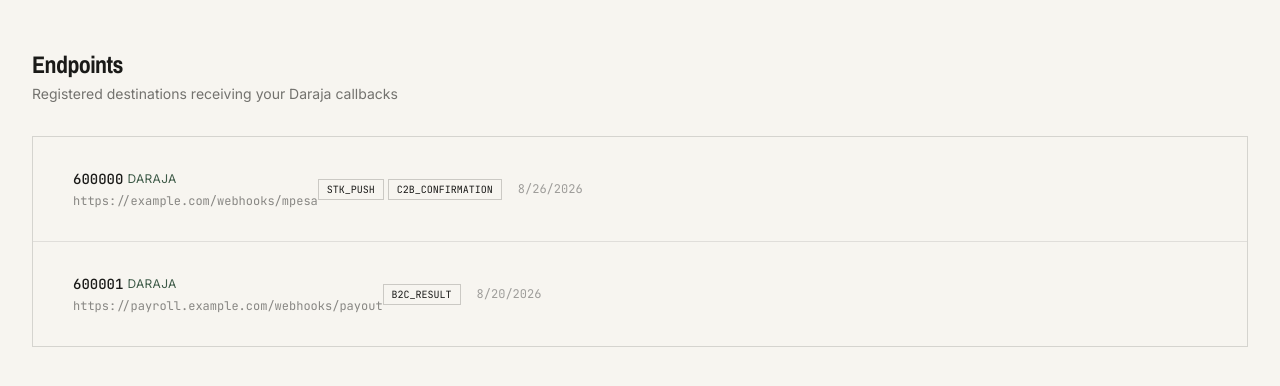
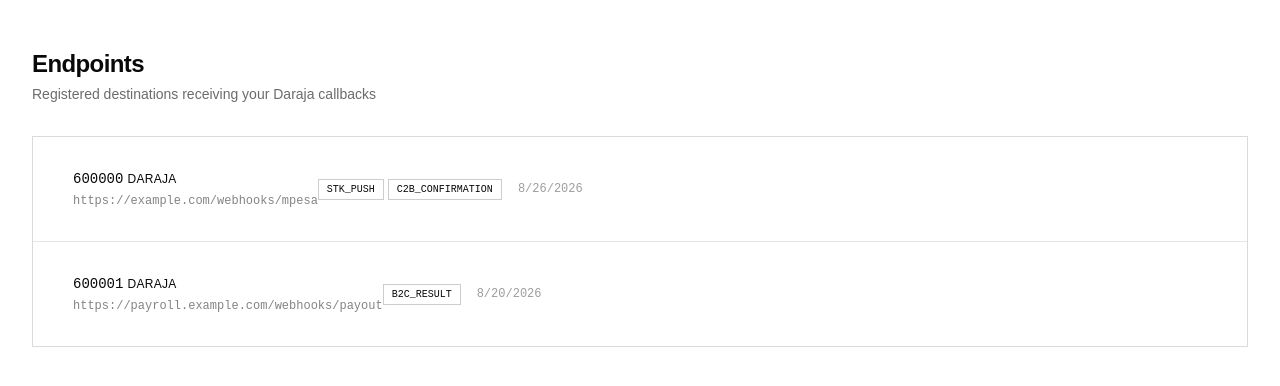
Before and after one commit to Its-Delimas/pesaHook, a Next.js app in the folder pesahook-dashboard/: page / in a window 1280 px wide. Shown: the top 386 px of the page. Built offline with nearby package versions, Linux system fonts and the light colour scheme.

Commit message:
refactor(styles): update color variables and font settings in globals.css

```diff
--- a/pesahook-dashboard/app/globals.css
+++ b/pesahook-dashboard/app/globals.css
@@ -1,19 +1,21 @@
-
 @import "tailwindcss";
 
 @theme {
-  --color-ink: #1A1A18;
-  --color-paper: #F7F5F0;
-  --color-ledger: #3D5A47;
-  --color-brick: #8B3A3A;
-  --color-ochre: #C9A227;
+  --color-bg: #FFFFFF;
+  --color-surface: #FAFAFA;
+  --color-border: #E4E4E7;
+  --color-ink: #09090B;
+  --color-muted: #71717A;
+  --color-accent: #0F9D58;
+  --color-accent-soft: #E7F5EC;
+  --color-danger: #DC2626;
+  --color-danger-soft: #FEF2F2;
 
-  --font-display: "Archivo Narrow", sans-serif;
-  --font-body: "Inter", sans-serif;
-  --font-mono: "JetBrains Mono", monospace;
+  --font-sans: "Geist", sans-serif;
+  --font-mono: "Geist Mono", monospace;
 }
 
 body {
-  background-color: var(--color-paper);
+  background-color: var(--color-bg);
   color: var(--color-ink);
 }
```
